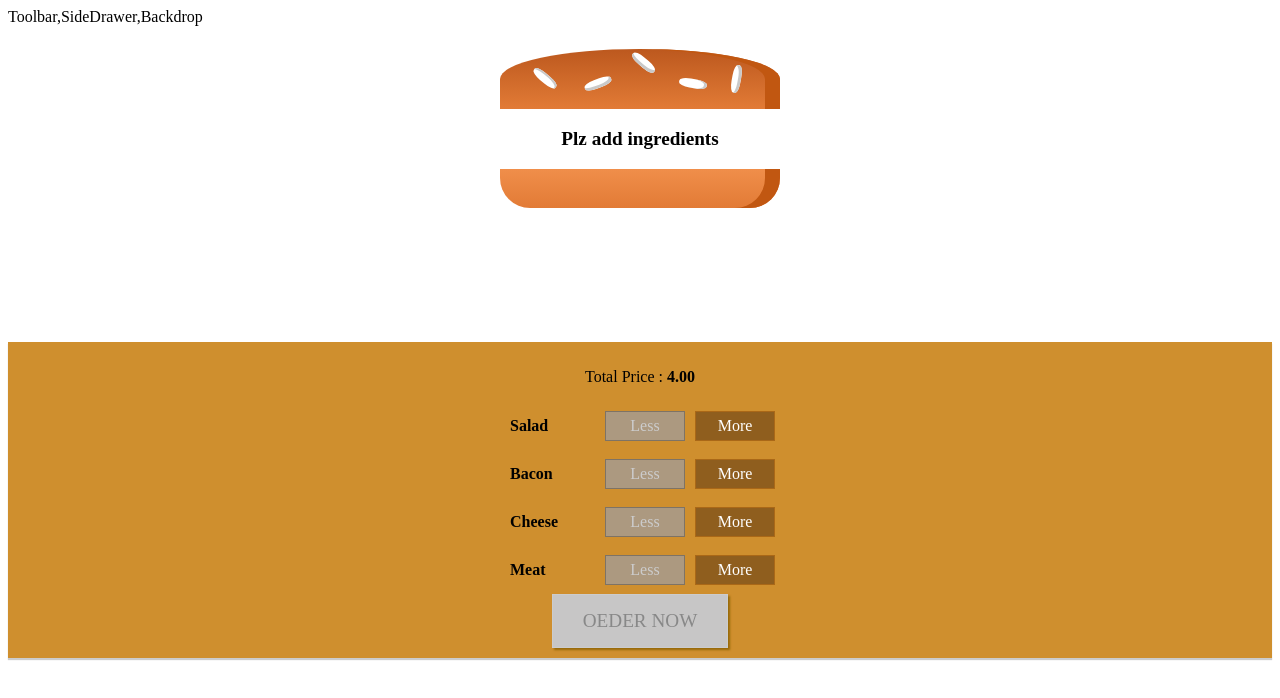
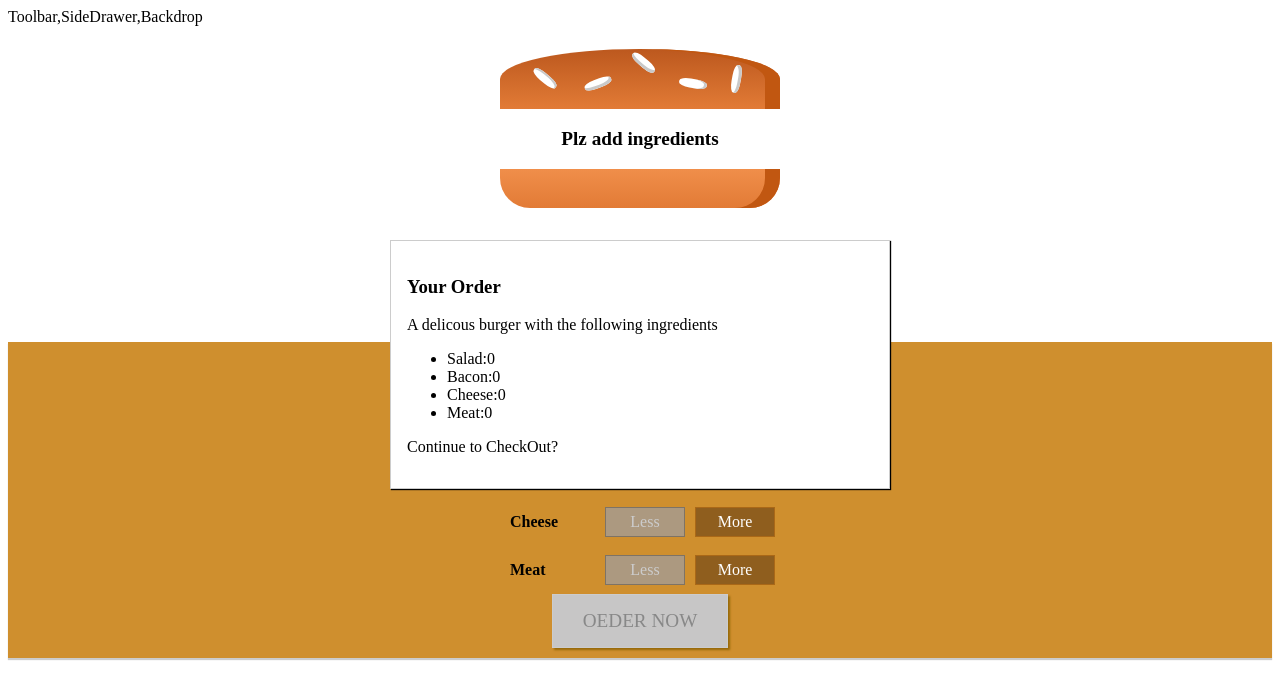
Before and after one commit to frank920120/BurgerBuilder, a React (Create React App) app: page / in a window 1280 px wide. Shown: the top 698 px of the page. Built offline with nearby package versions, Linux system fonts and the light colour scheme.

Commit message:
add modal to display the list

```diff
--- /dev/null
+++ b/src/components/Burger/OrderSummary/OrderSummary.js
@@ -0,0 +1,22 @@
+import React from "react";
+
+const OrderSummary = ({ ingredients }) => {
+  const ingredientsSummary = Object.keys(ingredients).map(igKey => {
+    return (
+      <li key={igKey}>
+        <span style={{ textTransform: "capitalize" }}>{igKey}</span>:
+        {ingredients[igKey]}
+      </li>
+    );
+  });
+  return (
+    <>
+      <h3>Your Order</h3>
+      <p>A delicous burger with the following ingredients</p>
+      <ul>{ingredientsSummary}</ul>
+      <p>Continue to CheckOut?</p>
+    </>
+  );
+};
+
+export default OrderSummary;
--- a/src/components/UI/Modal/Modal.js
+++ b/src/components/UI/Modal/Modal.js
@@ -0,0 +1,7 @@
+import React from "react";
+import "./styles.css";
+const Modal = ({ children }) => {
+  return <div className="Modal">{children}</div>;
+};
+
+export default Modal;
--- /dev/null
+++ b/src/components/UI/Modal/styles.css
@@ -0,0 +1,20 @@
+.Modal {
+  position: fixed;
+  z-index: 500;
+  background-color: white;
+  width: 70%;
+  border: 1px solid #ccc;
+  box-shadow: 1px 1px 1px black;
+  padding: 16px;
+  left: 15%;
+  top: 30%;
+  box-sizing: border-box;
+  transition: all 0.3s ease-out;
+}
+
+@media (min-width: 600px) {
+  .Modal {
+    width: 500px;
+    left: calc(50% - 250px);
+  }
+}
--- a/src/containers/BurgerBuilder/BurgerBuilder.js
+++ b/src/containers/BurgerBuilder/BurgerBuilder.js
@@ -1,7 +1,8 @@
 import React, { Component } from "react";
 import Burger from "../../components/Burger/Burger";
 import BurgerControls from "../../components/Burger/BuildControls/BuildControls";
-
+import Modal from "../../components/UI/Modal/Modal";
+import OrderSummary from "../../components/Burger/OrderSummary/OrderSummary";
 const INGREDIENT_PRICE = {
   salad: 0.5,
   cheese: 0.4,
@@ -113,6 +114,9 @@
     }
     return (
       <>
+        <Modal>
+          <OrderSummary ingredients={this.state.ingredients} />
+        </Modal>
         <Burger ingredients={this.state.ingredients} />
         <BurgerControls
           IncreaseIngredients={this.IncreaseIngredients}
```
Also changed, not shown: src/components/UI/Backdrop/Backdrop.js (added).
